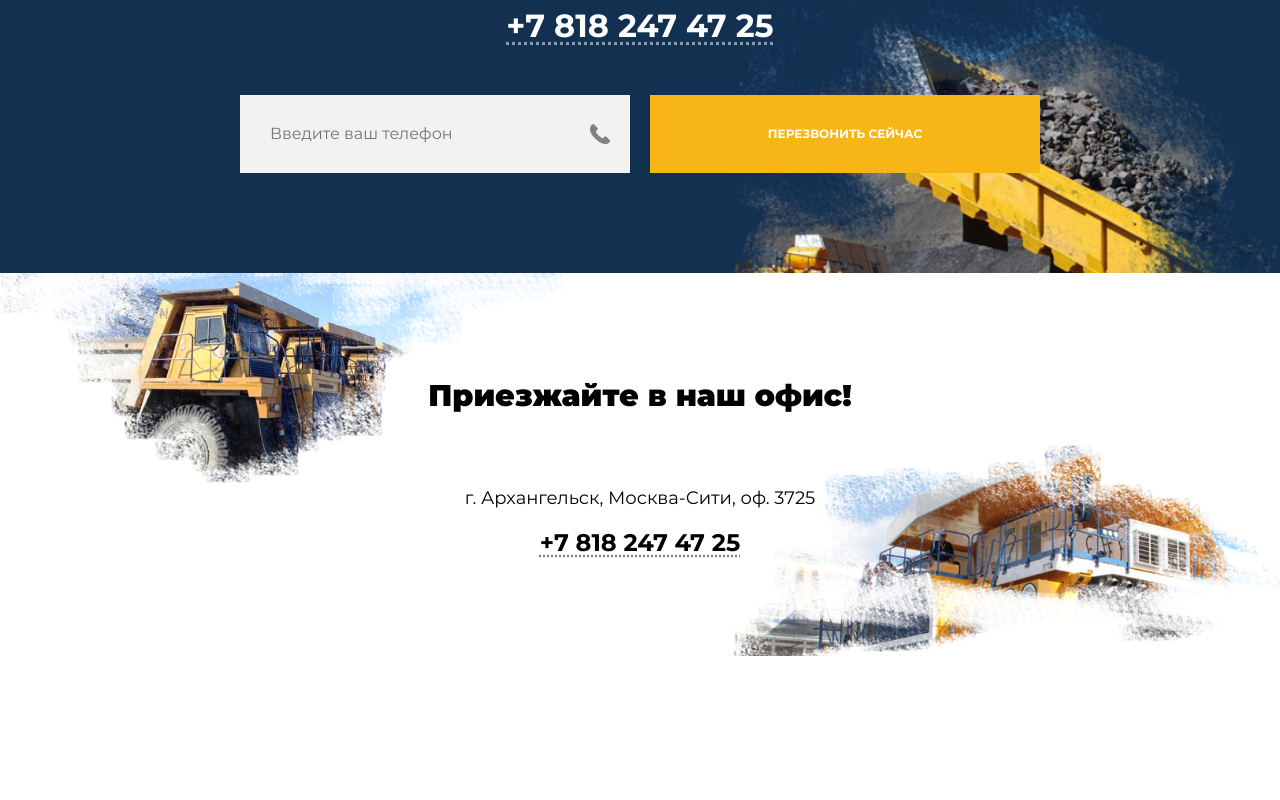
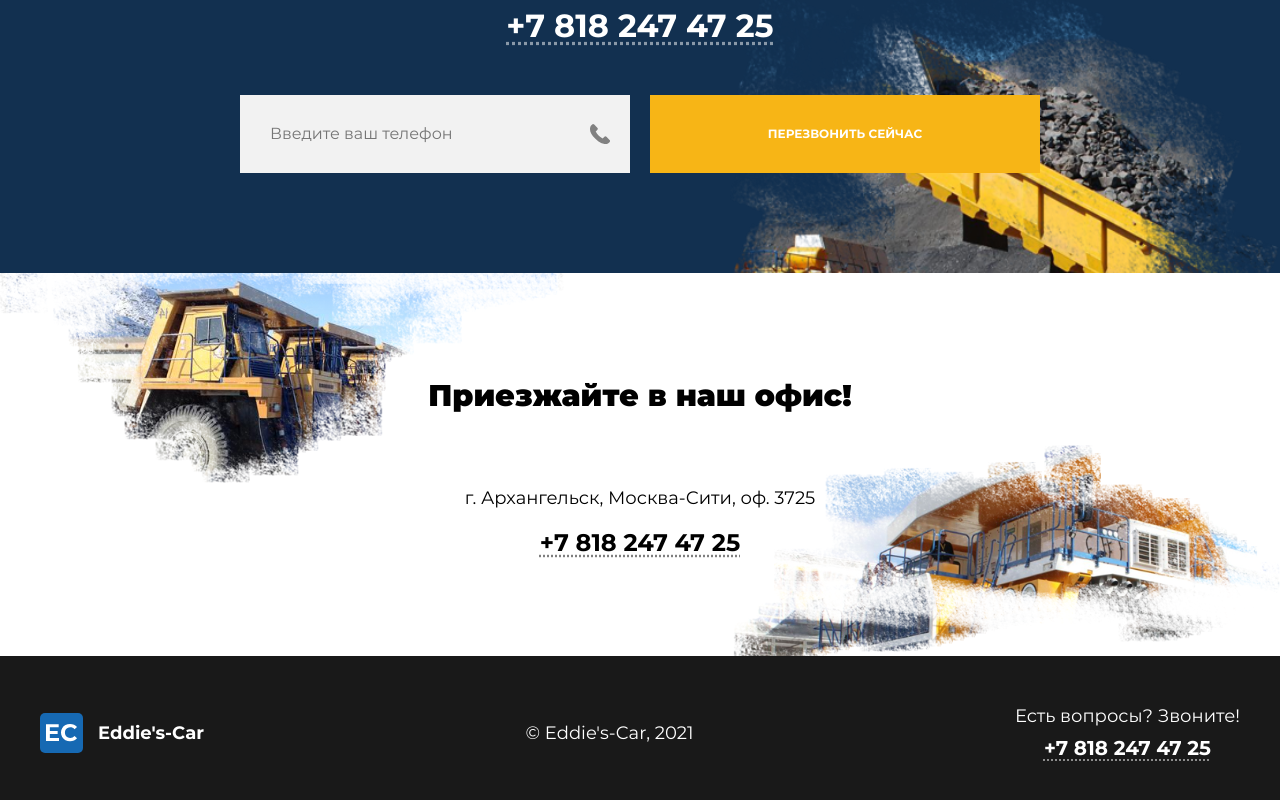
Before and after one commit to ilchenkovladislav/belaz, a website: page src/index.html in a window 1280 px wide. Shown: the part 7385-8185 px from the top of the page. Before the commit the page ends 8041 px from the top, so only its background shows below. Drawn offline with nearby package versions, Linux system fonts and the light colour scheme; files that its build step writes are made by us from their sources.

Commit message:
Добавил footer

```diff
--- a/src/index.html
+++ b/src/index.html
@@ -298,10 +298,28 @@
             <p class="contacts__address">г. Архангельск, Москва-Сити, оф. 3725</p>
             <a href="tel:+78182474725" class="contacts__tel">+7 818 247 47 25</a>
         </section>
+        <section class="map">
+            <script type="text/javascript" charset="utf-8" async src="https://api-maps.yandex.ru/services/constructor/1.0/js/?um=constructor%3A9f8e80bd79e889c5abbca7f38ec9b706e813a3575910f25f619d601bda48e58e&amp;width=100%25&amp;height=400&amp;lang=ru_RU&amp;scroll=true"></script>
+            <img class="map__img no-js" src="img/map.png" alt="">
+        </section>
     </main>
-    <footer>
+    <footer class="footer">
+        <div class="container footer__wrapper">
+            <div class="footer__logo">
+                <img src="img/logo.svg" alt="Eddie's car логотип">
+                <span class="footer__logo-text">Eddie's-Car</span>
+            </div>
+            <div class="footer__copyright">© Eddie's-Car, 2021</div>
+            <div class="footer__call">
+                <p class="footer__call-text">Есть вопросы? Звоните!</p>
+                <a href="tel:+78182474725" class="footer__tel">+7 818 247 47 25</a>
+            </div>
+        </div>
+    </footer>
 
-    </footer>
+    <script>
+        document.querySelector(".no-js").classList.remove("no-js");
+    </script>
 
     <script>
         const headerToggle = document.querySelector(".header__toggle");
--- /dev/null
+++ b/src/scss/blocks/footer.scss
@@ -0,0 +1,72 @@
+.footer {
+    background-color: $black;
+    padding: 30px 0;
+    color: $text-white;
+
+    @media (min-width: $tablet-screen) {
+        padding: 50px 0;
+    }
+}
+
+.footer__wrapper {
+    display: flex;
+    flex-direction: column;
+
+    @media (min-width: $tablet-screen) {
+        flex-direction: row;
+        justify-content: space-between;
+        align-items: center;
+    }
+}
+
+.footer__logo {
+    display: flex;
+    align-items: center;
+    justify-content: center;
+
+    @media (min-width: $tablet-screen) {
+        justify-content: flex-start;
+    }
+}
+
+.footer__logo-text {
+    color: $text-white;
+    margin-left: 15px;
+    font-weight: bold;
+}
+
+.footer__copyright {
+    text-align: center;
+    order: 1;
+    margin-top: 30px;
+
+    @media (min-width: $tablet-screen) {
+        order: unset;
+        margin-top: 0;
+    }
+}
+
+.footer__call {
+    margin-top: 30px;
+    text-align: center;
+    // order: 1;
+
+    @media (min-width: $tablet-screen) {
+        margin-top: 0;
+    }
+}
+
+.footer__tel {
+    display: block;
+    margin-top: 10px;
+    font-size: 24px;
+    color: $text-white;
+    text-decoration-color: rgba($text-white, .5);
+    text-decoration-style: dotted;
+    text-underline-offset: 5px;
+    font-weight: bold;
+
+    @media (min-width: $tablet-screen) {
+        font-size: 20px;
+    }
+}
--- /dev/null
+++ b/src/scss/blocks/map.scss
@@ -0,0 +1,10 @@
+.map__img {
+    width: 100%;
+    height: 400px;
+    object-fit: cover;
+    display: none;
+}
+
+.map__img.no-js {
+    display: block;
+}
--- a/src/scss/style.scss
+++ b/src/scss/style.scss
@@ -13,3 +13,5 @@
 @import "./blocks/storage.scss";
 @import "./blocks/consultation.scss";
 @import "./blocks/contacts.scss";
+@import "./blocks/map.scss";
+@import "./blocks/footer.scss";
```
Also changed, not shown: src/img/map.png (added).
